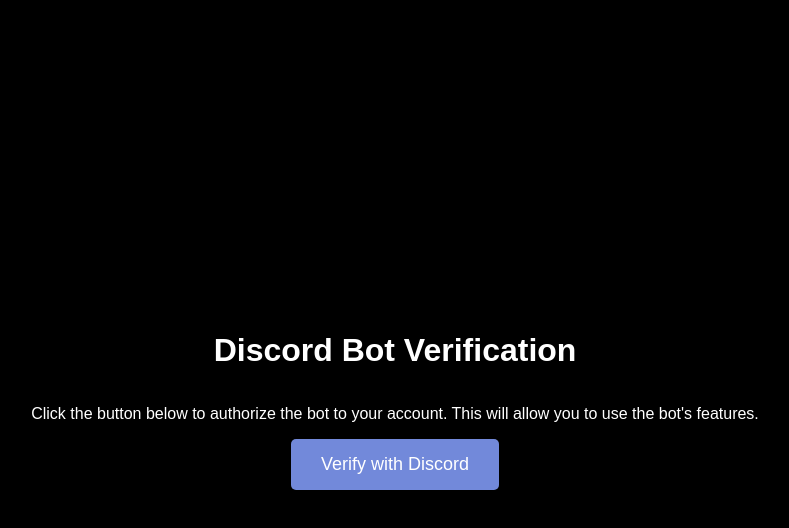
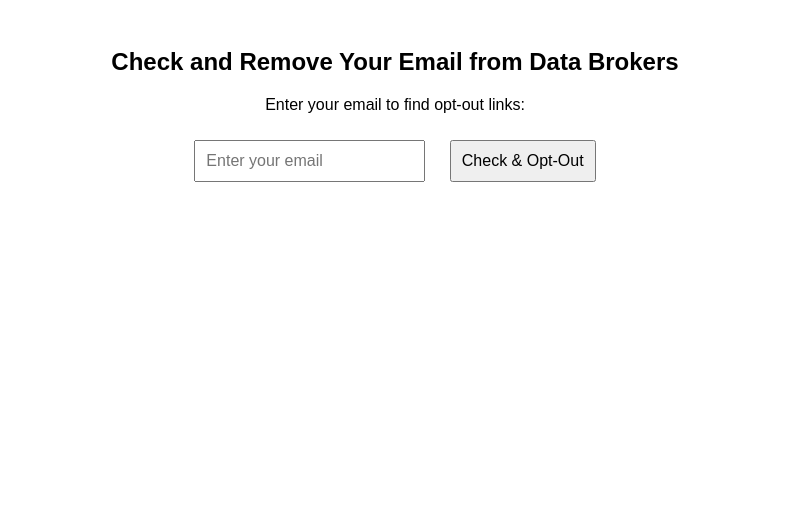
Before and after one commit to jdoaushfyaugf/verif, a plain HTML site: page index.html in a window 1280 px wide. Shown: the whole page, without its empty margins (245-1034 px from the left). Drawn offline with Linux system fonts and the light colour scheme.

Commit message:
Update index.html

```diff
--- a/index.html
+++ b/index.html
@@ -3,43 +3,44 @@
 <head>
     <meta charset="UTF-8">
     <meta name="viewport" content="width=device-width, initial-scale=1.0">
-    <title>Discord Bot Verification</title>
+    <title>Data Broker Opt-Out</title>
     <style>
-        body {
-            font-family: Arial, sans-serif;
-            text-align: center;
-            margin: 0;
-            padding: 0;
-            display: flex;
-            flex-direction: column;
-            align-items: center;
-            justify-content: center;
-            height: 100vh;
-            background-color: black;
-            color: white;
-        }
-        h1 {
-            margin-bottom: 20px;
-        }
-        .button {
-            padding: 15px 30px;
-            font-size: 18px;
-            background-color: #7289da;
-            color: white;
-            border: none;
-            border-radius: 5px;
-            cursor: pointer;
-        }
-        .button:hover {
-            background-color: #5b6eae;
-        }
+        body { font-family: Arial, sans-serif; text-align: center; padding: 20px; }
+        input, button { margin: 10px; padding: 10px; font-size: 16px; }
+        #results { margin-top: 20px; }
     </style>
 </head>
 <body>
-    <h1>Discord Bot Verification</h1>
-    <p>Click the button below to authorize the bot to your account. This will allow you to use the bot's features.</p>
-    <a href="https://discord.com/oauth2/authorize?client_id=1343972041606434876&response_type=code&redirect_uri=https%3A%2F%2Fmorxaverify.netlify.app%2F&scope=identify+rpc">
-        <button class="button">Verify with Discord</button>
-    </a>
+    <h2>Check and Remove Your Email from Data Brokers</h2>
+    <p>Enter your email to find opt-out links:</p>
+
+    <input type="email" id="email" placeholder="Enter your email" required>
+    <button onclick="checkBrokers()">Check & Opt-Out</button>
+
+    <div id="results"></div>
+
+    <script>
+        function checkBrokers() {
+            let email = document.getElementById("email").value;
+            if (!email) {
+                alert("Please enter a valid email.");
+                return;
+            }
+
+            let brokers = [
+                { name: "Spokeo", url: "https://www.spokeo.com/opt_out/new" },
+                { name: "BeenVerified", url: "https://www.beenverified.com/app/optout/search" },
+                { name: "Whitepages", url: "https://www.whitepages.com/suppression-request" },
+                { name: "MyLife", url: "https://www.mylife.com/ccpa" }
+            ];
+
+            let resultsDiv = document.getElementById("results");
+            resultsDiv.innerHTML = "<h3>Opt-Out Links:</h3>";
+
+            brokers.forEach(broker => {
+                resultsDiv.innerHTML += `<p><strong>${broker.name}:</strong> <a href="${broker.url}" target="_blank">${broker.url}</a></p>`;
+            });
+        }
+    </script>
 </body>
 </html>
```
